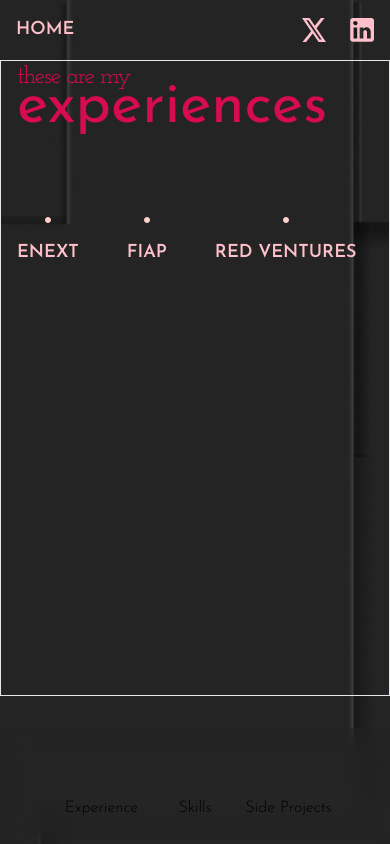
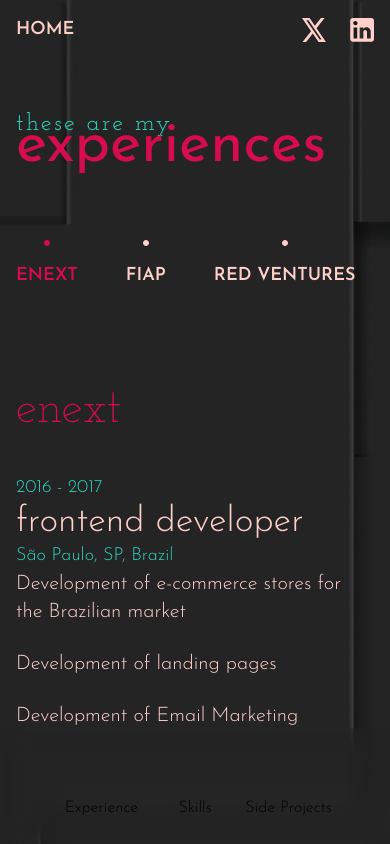
Before and after one commit to mariobrusarosco/portfolio, a Next.js app: page /experience in a window 390 px wide. Built offline with nearby package versions, Linux system fonts and the light colour scheme.

Commit message:
refactor: experience headings + experience colors + container for tablet and desktop

```diff
--- a/src/app/experience/page.tsx
+++ b/src/app/experience/page.tsx
@@ -16,7 +16,7 @@
 export default function ExperienceScreen() {
   const router = useRouter();
   const searchParams = useSearchParams();
-  const currentCompanyId = searchParams.get("id");
+  const currentCompanyId = searchParams.get("id") ?? experiences[0].id;
   const selectedExperience = experiences.find((experience) => {
     return experience.id === currentCompanyId;
   });
@@ -37,30 +37,27 @@
   const listAnimation = useMemo(() => animateChildrenInSequence(0.15), []);
 
   return (
-    <div className="h-full grid grid-cols-1 desktop:grid-cols-2 container">
-      <div className="heading-and-list-section">
-        <div className="">
+    <div className="h-full grid grid-cols-1 desktop:grid-cols-2 container tablet:content-start">
+      <div className="heading-and-list-section pt-12 desktop:pt-2">
         <motion.p
           initial="initial"
           animate="animate"
           variants={screens.heading}
-            className="mb-2 w-fit tracking-tighter font-serif font text-pink-500 text-2xl tablet:text-3xl desktop:text-4xl"
+          className="w-fit font-serif text-active-secondary text-2xl tracking-widest tablet:text-3xl desktop:text-4xl"
         >
           <span>these are my</span>
-            {/* <span className="desktop:hidden flex h-[1px] bg-pink-500" /> */}
         </motion.p>
 
         <motion.h2
           initial="initial"
           animate="animate"
           variants={screens.heading}
-            className="font-sans font-regular text-pink-500 text-6xl -mt-6 tablet:text-7xl desktop:text-8xl"
+          className="font-sans font-regular text-pink-500 text-6xl -mt-6 tablet:text-7xl desktop:text-8xl desktop:-mt-8"
         >
           experiences
         </motion.h2>
-        </div>
 
-        <section className="mt-20 max-w-full overflow-auto">
+        <section className="list-of-experiences my-16 max-w-full overflow-auto">
           <motion.ul
             className="flex gap-8 pb-4 desktop:flex-col justify-start items-start tablet:gap-12"
             variants={listAnimation}
@@ -129,7 +126,7 @@
   return (
     <div
       ref={ref}
-      className="scrollable experience-detail-section pr-4  my-4 overflow-x-auto mt-14 desktop:m-0"
+      className="scrollable experience-detail-section pr-4 overflow-x-auto desktop:m-0"
     >
       <ExperienceDetail
         experience={props.selectedExperience}
--- a/src/app/layout.tsx
+++ b/src/app/layout.tsx
@@ -22,7 +22,7 @@
 );
 
 const mainContainerClasses = clsx(
-  "top-[60px] overflow-auto absolute h-[calc(100dvh-92px-116px)] overflow-x-hidden overflow-y-auto w-full tablet:top-[92px] border border-primary-color"
+  "overflow-auto absolute overflow-x-hidden overflow-y-auto w-full top-[60px] h-[calc(100dvh-60px-116px)] tablet:top-[92px] tablet:h-[calc(100dvh-92px-116px)] "
 );
 
 export default function RootLayout({
--- a/src/domain/experience/animations.ts
+++ b/src/domain/experience/animations.ts
@@ -16,10 +16,9 @@
     x: 0,
     transition: {
       type: "spring",
-      bounce: 0.25,
-      damping: 15,
+      damping: 17,
       stiffness: 200,
-      restDelta: 0.05,
+      restDelta: 0.1,
     },
   },
   hidden: { opacity: 0, x: -25 },
--- a/src/domain/experience/components/experience-detail.tsx
+++ b/src/domain/experience/components/experience-detail.tsx
@@ -18,15 +18,21 @@
   if (!experience) return null;
 
   return (
-    <div className="flex flex-col gap-y-10">
+    <>
       <motion.div
         animate="visible"
         initial="hidden"
         variants={wrapperAnimation}
-        className=""
+        className="experience-details"
       >
+        {/* <motion.p
+          className="hidden desktop:flex font-light font-serif text-active-secondary tracking-widest text-2xl mt-6"
+          variants={revealAndMoveToRight}
+        >
+          company
+        </motion.p> */}
         <motion.p
-          className="font-normal font-sans text-pink-500 text-5xl tablet:text-6xl desktop:text-8xl lowercase desktop:font-light desktop:leading-tight"
+          className="font-light font-serif text-pink-500 text-5xl tablet:text-6xl desktop:text-8xl lowercase mt-4 mb-10"
           variants={revealAndMoveToRight}
         >
           {experience.companyName}
@@ -66,6 +72,6 @@
           </Reveal>
         ))}
       </div>
-    </div>
+    </>
   );
 };
--- a/src/domain/shared/components/app-footer/animations.ts
+++ b/src/domain/shared/components/app-footer/animations.ts
@@ -43,7 +43,7 @@
   hover: {
     pathLength: 0.85,
     rotate: 120,
-    stroke: "var(--primary-color)",
+    stroke: "var(--active-primary)",
     transition: { type: "spring", damping: 10, stiffness: 150 },
   },
 };
@@ -69,7 +69,7 @@
         duration: 0.3,
       },
     },
-    color: "var(--primary-color)",
+    color: "var(--active-primary)",
   },
 };
 
@@ -87,7 +87,7 @@
       damping: 10,
       stiffness: 150,
     },
-    backgroundColor: "var(--primary-color)",
+    backgroundColor: "var(--active-primary)",
   },
 };
 
@@ -103,7 +103,7 @@
         duration: 0.2,
       },
     },
-    color: "var(--primary-color)",
+    color: "var(--active-primary)",
   },
 };
 
--- a/src/domain/shared/components/app-footer/app-footer.tsx
+++ b/src/domain/shared/components/app-footer/app-footer.tsx
@@ -26,7 +26,7 @@
 );
 
 const Menu = () => {
-  const [isMenuOpen, setIsMenuOpen] = useState(true);
+  const [isMenuOpen, setIsMenuOpen] = useState(false);
   const handleToggleMenu = () => setIsMenuOpen((prev) => !prev);
   const { isDesktop } = useScreenDetector();
 
--- a/src/domain/styling/palette.ts
+++ b/src/domain/styling/palette.ts
@@ -1,8 +1,8 @@
 export const palette = {
   "pink-100": {
     css_var: "--pink-100",
-    hex: "#FFC0CB",
-    rgb: "255 192 203",
+    hex: "#FFD1CA",
+    rgb: "255 209 202",
     tailwind: "rgb(var(--pink-100) / <alpha-value>)",
   },
   "pink-500": {
--- a/tailwind.config.ts
+++ b/tailwind.config.ts
@@ -45,6 +45,8 @@
         "blue-green-300": palette["blue-green-300"].tailwind,
         "red-700": palette["red-700"].tailwind,
         "blue-800": palette["blue-800"].tailwind,
+        "active-primary": "var(--active-primary)",
+        "active-secondary": "var(--active-secondary)",
       },
     },
   },
```
Lines whose indentation alone changed are shown as unchanged.
